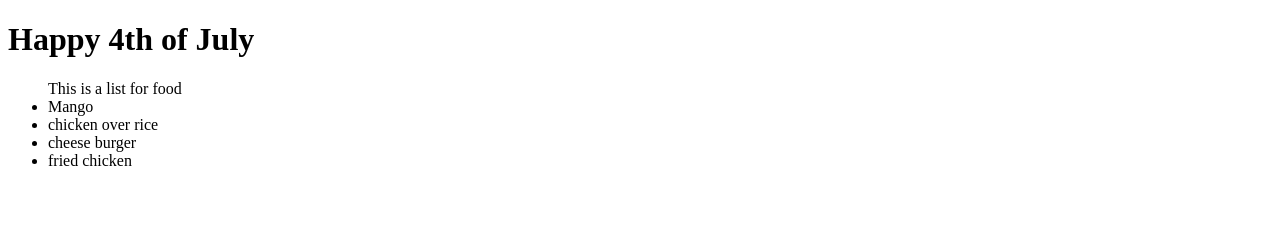
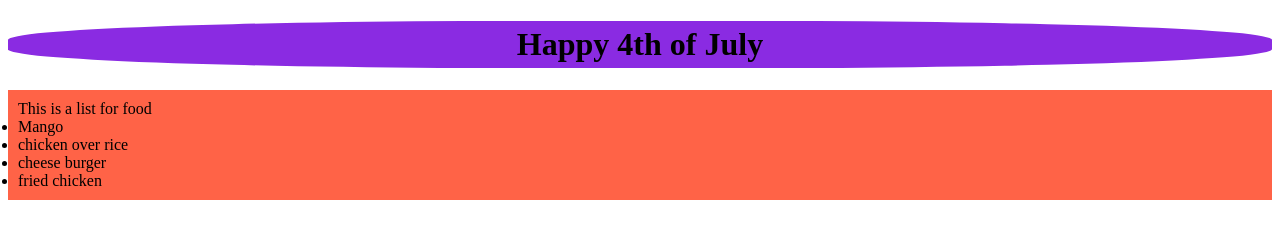
Before and after one commit to Rhasan77/Ptask-github, a plain HTML site: page style/index.html in a window 1280 px wide. Drawn offline with Linux system fonts and the light colour scheme.

Commit message:
this is third updated

```diff
--- a/style/Ptask.css
+++ b/style/Ptask.css
@@ -1,5 +1,12 @@
-div{
+ul{
   background-color: tomato;
   padding: 10px;
   margin-bottom: 10px;
 }
+h1{
+  text-align: center;
+  background-color: blueviolet;
+  padding: 5px;
+  border: 7px;
+  border-radius: 40%;
+}
--- a/style/index.html
+++ b/style/index.html
@@ -4,6 +4,7 @@
   <meta charset="UTF-8">
   <meta name="viewport" content="width=device-width, initial-scale=1.0">
   <title>welcome to my second repository website</title>
+  <link rel="stylesheet" href="Ptask.css">
 </head>
 <body>
     <h1> Happy 4th of July</h1>
```
